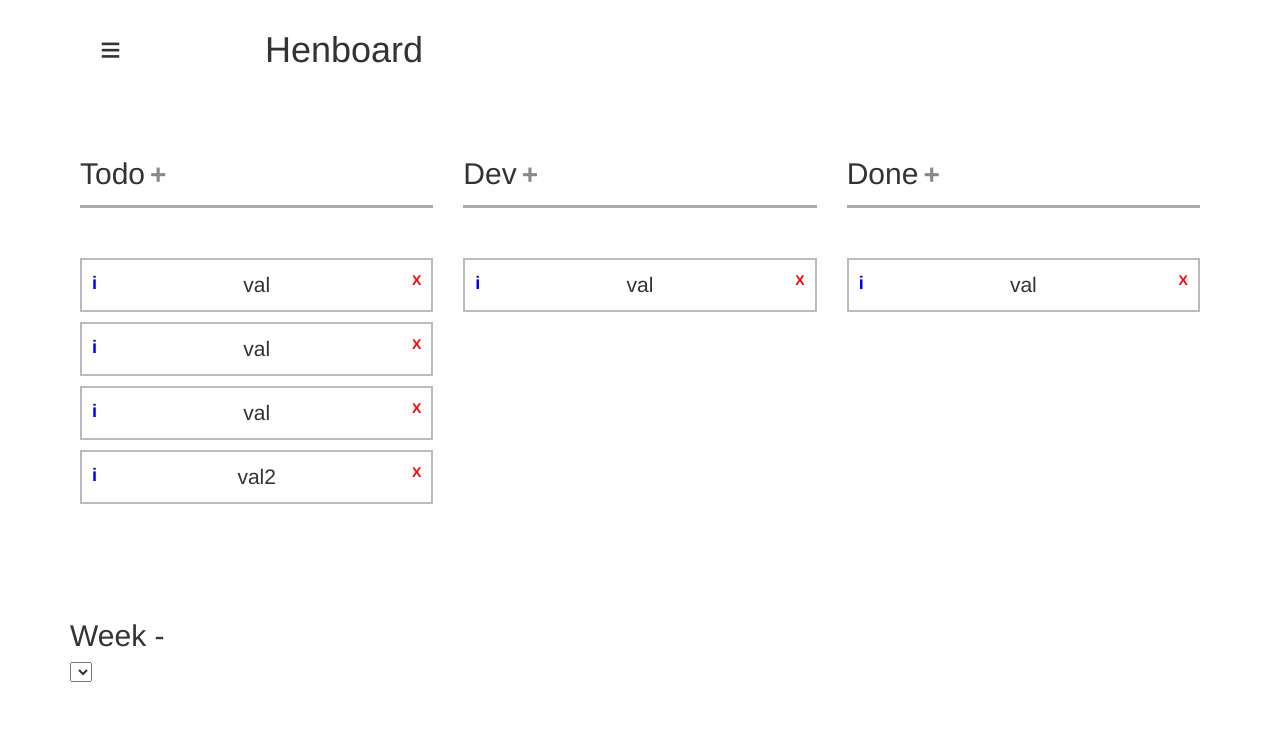
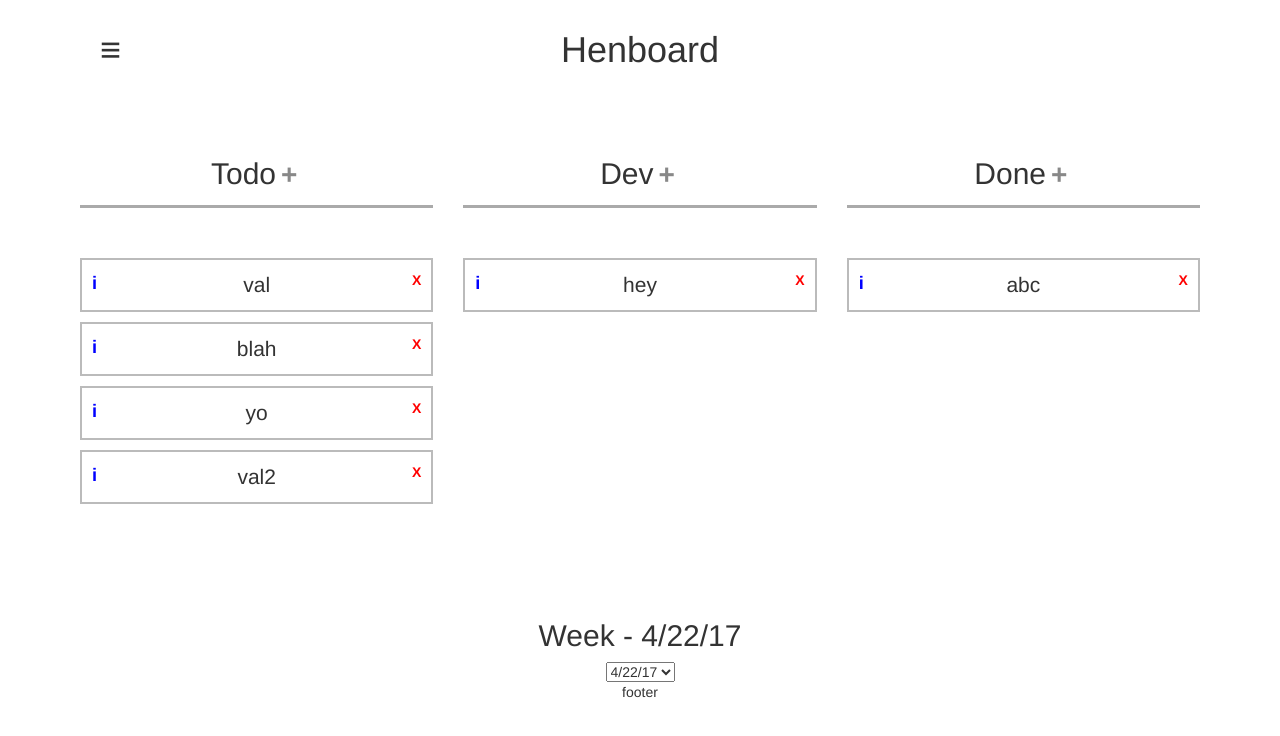
Before and after one commit to mfgryan/henboard, a React app: page / in a window 1280 px wide. Built offline with nearby package versions, Linux system fonts and the light colour scheme.

Commit message:
finished basic routes and add remove functions

```diff
--- a/src/components/App.js
+++ b/src/components/App.js
@@ -1,23 +1,16 @@
 import React, { Component } from "react";
 import { Grid } from "react-bootstrap";
-import Board from "./board/Board";
 import Header from "./header/Header";
-import Selector from "./selector/Selector";
-import Backlog from "./backlog/Backlog";
 import "./App.css";
-
-import data from "../data.js";
 
 class App extends Component {
     render() {
-        const project = data[0];
-        const sprint = project.sprint[0];
-        const week = sprint.week;
+        const project = this.props.data[0];
         return (
             <Grid>
-                <Header name={project.name} options={["backlog","project"]}/>
-                <Board lanes={sprint.lanes} />
-                <Selector options={[week]} />
+                <Header name={project.name} options={["backlog","home"]}/>
+                {this.props.children}
+                <div>footer</div>
             </Grid>
         );
     }
--- a/src/components/addItem/AddItem.js
+++ b/src/components/addItem/AddItem.js
@@ -7,20 +7,23 @@ class AddItem extends React.Component {
         this.state = {
             showAdd: false
         }
-        this.toggleAdd = this.toggleAdd.bind(this);
+        this.toggleAddItem = this.toggleAddItem.bind(this);
     }
-    toggleAdd(){
-        this.setState((prevState, props) => ({
-            showAdd: !prevState.showAdd
-        }));
+    toggleAddItem(){
+        this.setState((prevState, props) => {
+            return {showAdd: !prevState.showAdd};
+        });
     }
     render(){
-        const add = <div><input /><button className="add" onClick={this.toggleAdd}>add</button></div>
+        const add = <div>
+                        <input type="text" value={this.props.value} onChange={this.props.onValueChange} />
+                        <button className="add" onClick={this.props.addItem}>add</button>
+                    </div>
         return (
             <div className="addItem inline">
                 <div className="laneheader">
                     <h2 className="inline">{this.props.name}</h2>
-                    <span className="toggleAdd" onClick={this.toggleAdd}>+</span>
+                    <span className="toggleAdd" onClick={this.toggleAddItem}>+</span>
                     { this.state.showAdd ? add : null}
                 </div>
             </div>
--- /dev/null
+++ b/src/components/home/Home.js
@@ -0,0 +1,19 @@
+import React, { Component } from "react";
+import { Grid, Row, Col } from "react-bootstrap";
+import App from "../App";
+import Board from "../board/Board";
+import Selector from "../selector/Selector";
+import data from "../../data.js";
+import "./Home.css";
+
+class Home extends Component {
+    render() {
+        return (
+            <App data={data} >
+                <Board lanes={data[0].sprint[0].lanes} />
+                <Selector sprint={data[0].sprint} />
+            </App>
+        );
+    }
+}
+export default Home;
--- a/src/components/infoList/InfoList.css
+++ /dev/null
@@ -1,3 +0,0 @@
-.infoList{
-
-}
--- a/src/components/infoList/InfoList.js
+++ /dev/null
@@ -1,19 +0,0 @@
-import React, { Component } from "react";
-import AddItem from "../addItem/AddItem";
-import "./InfoList.css";
-import Item from "../item/Item";
-
-class InfoList extends React.Component {
-    render(){
-        const items = this.props.items.map((curItem,index) =>
-            <Item val={curItem} key={index}/>
-        );
-        return (
-            <div className="infoList">
-                <AddItem name={this.props.name}/>
-                {items}
-            </div>
-        );
-    }
-}
-export default InfoList;
--- a/src/components/item/Item.js
+++ b/src/components/item/Item.js
@@ -13,34 +13,21 @@ class Item extends React.Component {
             isOpen: false
         }
     }
-    getInfo(){
-        return this.props.info ? <span className="alignleft blue info" onClick={this.openInfo}> i </span> : null;
-    }
-    getRemove(){
-        return this.props.hideRemove ? null : <span className="alignright red">X</span>;
-    }
     openInfo(){
         this.setState({isOpen: true});
     }
     closeInfo(){
         this.setState({isOpen: false});
     }
-    getDialogComponent(){
-        if(this.props.info){
-            const body = <InfoList name={this.props.val} items={this.props.info}/>;
-            const footer = <Button onClick={this.closeInfo}>Close</Button>;
-            return  <Dialog body={body} footer={footer} isOpen={this.state.isOpen}/>
-        }else{
-            return null;
-        }
-    }
     render(){
+        const body = <InfoList name={this.props.val} items={this.props.info}/>;
+        const footer = <Button onClick={this.closeInfo}>Close</Button>;
         return (
             <p>
-                {this.getInfo()}
+                {this.props.info &&  <span className="alignleft blue info" onClick={this.openInfo}> i </span>}
                 <span className="aligncenter itemval">{this.props.val}</span>
-                {this.getRemove()}
-                {this.getDialogComponent()}
+                {!this.props.hideRemove &&  <span className="alignright red" id={this.props.val} onClick={() => this.props.removeItem(this.props.val)}>X</span>}
+                {this.props.info && <Dialog body={body} footer={footer} isOpen={this.state.isOpen}/>}
             </p>
         );
     }
--- a/src/components/selector/Selector.js
+++ b/src/components/selector/Selector.js
@@ -3,15 +3,15 @@ import { Row, Col } from "react-bootstrap";
 
 class Selector extends React.Component {
     render(){
-        const options = this.props.options.map((curOption,index) =>
-            <option value={curOption.val} key={index}>{curOption.name}</option>
+        const sprintWeeks = this.props.sprint.map((curSprint,index) =>
+            <option value={curSprint.week} key={index}>{curSprint.week}</option>
         );
-        const week = this.props.options[0].val;
+        const week = this.props.sprint[0].week;
         return (
             <Row>
                 <Col md={12}>
                     <h2>Week - {week}</h2>
-                    <select>{options}</select>
+                    <select>{sprintWeeks}</select>
                 </Col>
             </Row>
         );
--- a/src/components/swimlane/Swimlane.js
+++ b/src/components/swimlane/Swimlane.js
@@ -4,13 +4,40 @@ import "./Swimlane.css";
 import Item from "../item/Item";
 
 class Swimlane extends React.Component {
+    constructor(props){
+        super(props);
+        this.state = {
+            value: "",
+            items: this.props.items
+        }
+        this.addItem = this.addItem.bind(this);
+        this.removeItem = this.removeItem.bind(this);
+        this.onValueChange = this.onValueChange.bind(this);
+    }
+    addItem(){
+        if(this.state.value){
+            if(this.state.items.some(item => this.state.value === item.val)){
+                alert("item already exists!");
+            }else{
+                this.setState((prevState) => {
+                    return { items: prevState.items.concat( [{val: prevState.value, info: []}] ) };
+                });
+            }
+        }
+    }
+    removeItem(val){
+        this.setState((prevState) => {
+            return { items: prevState.items.filter(item => val !== item.val) };
+        });
+    }
+    onValueChange(e){
+        this.setState({value: e.target.value});
+    }
     render(){
-        const items = this.props.items.map((curItem,index) =>
-            <Item val={curItem.val} info={curItem.info} key={index}/>
-        );
+        const items = this.state.items.map((item) => <Item info={item.info} val={item.val} removeItem={this.removeItem} key={item.val} />);
         return (
             <div className="swimlane">
-                <AddItem name={this.props.name}/>
+                <AddItem value={this.state.value} onValueChange={this.onValueChange} addItem={this.addItem} name={this.props.name}/>
                 {items}
             </div>
         );
--- a/src/data.js
+++ b/src/data.js
@@ -13,11 +13,11 @@ var data = [
                             info: ["info1","info2"]
                         },
                         {
-                            val: "val",
+                            val: "blah",
                             info: ["blah","blah"]
                         },
                         {
-                            val: "val",
+                            val: "yo",
                             info: ["info1","info2"]
                         },
                         {
@@ -30,7 +30,7 @@ var data = [
                     name: "Dev",
                     items: [
                         {
-                            val: "val",
+                            val: "hey",
                             info: ["info1","info2"]
                         }
                     ]
@@ -39,7 +39,7 @@ var data = [
                     name: "Done",
                     items: [
                         {
-                            val: "val",
+                            val: "abc",
                             info: ["info1","info2"]
                         }
                     ]
--- a/src/index.css
+++ b/src/index.css
@@ -2,6 +2,7 @@ body {
     margin: 0;
     padding: 0;
     font-family: sans-serif;
+    text-align: center;
 }
 h1{
     margin: 5px;
--- a/src/index.js
+++ b/src/index.js
@@ -1,25 +1,19 @@
 import React from 'react';
 import ReactDOM from 'react-dom';
 import { BrowserRouter as Router, Route, IndexRoute } from 'react-router-dom'
-import App from './components/App';
+
+import Home from "./components/home/Home";
 import Backlog from "./components/backlog/Backlog";
-import data from "./data.js";
+
 import './index.css';
-
-class Test extends React.Component {
-    render(){
-        return(
-            <div>yo</div>
-        );
-    }
-}
 
 ReactDOM.render(
         <Router>
-            <div>
-                <Route exact path="/" component={App} />
+            <div>{/*provider with redux here*/}
+                <Route exact path="/" component={Home} />
+                <Route path="/home" component={Home} />
                 <Route path="/backlog" component={Backlog} />
             </div>
         </Router>,
-    document.getElementById('root')
+document.getElementById('root')
 );
```
Also changed, not shown: src/components/home/Home.css (added).
